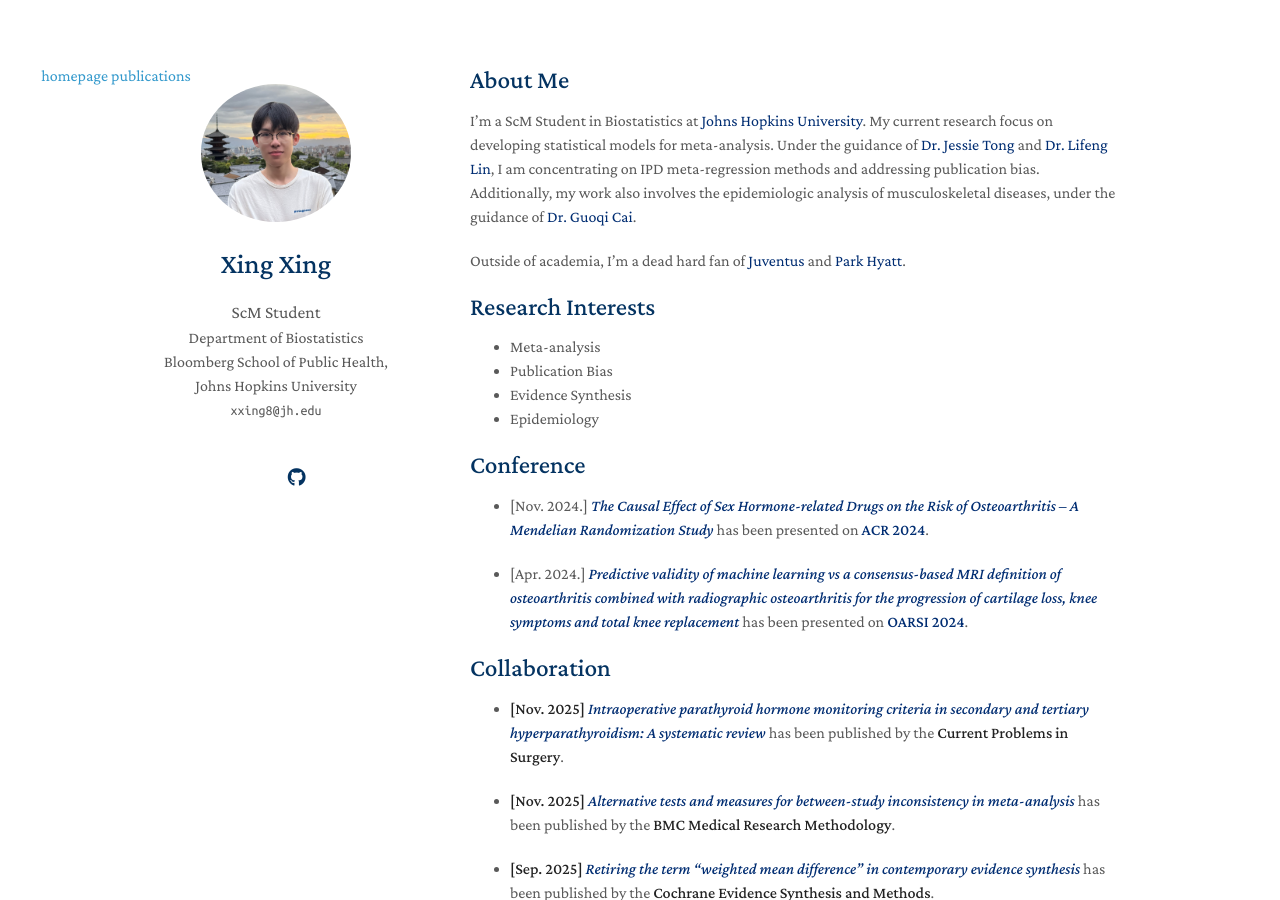
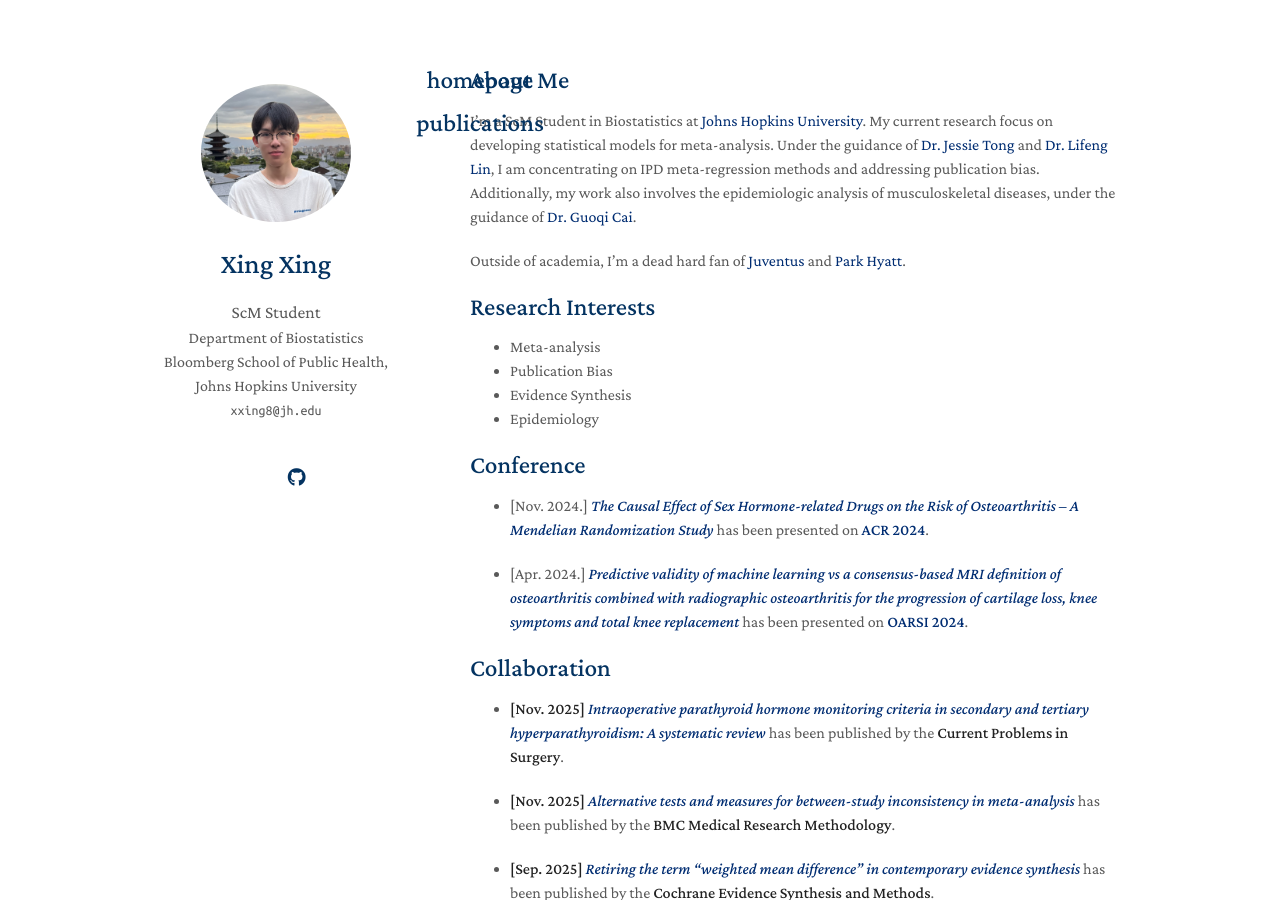
Before and after one commit to goofish-shop/kevinXing3, a Jekyll site: the page built from index.md, in a window 1280 px wide and 900 px high. Built offline with Jekyll 4.4.1, drawn with Linux system fonts in a browser that asks for light colours; nearby versions of some CDN libraries; a style sheet for code colours, icons or effects is not loaded; our own code applies the rules of GitHub Pages for plain Markdown files.

Commit message:
Update homepage.html

```diff
--- a/_layouts/homepage.html
+++ b/_layouts/homepage.html
@@ -36,16 +36,16 @@
 
   </head>
   <body>
-      <header>
+      <header class="wrapper">
         <nav>
         <a href="{{ site.baseurl }}/">
 
-                homepage
+                <h2>homepage</h2>
 
         </a>
          <a href="pub.html">
 
-            publications
+            <h2>publications</h2>
 
         </a>
         </nav>
```
